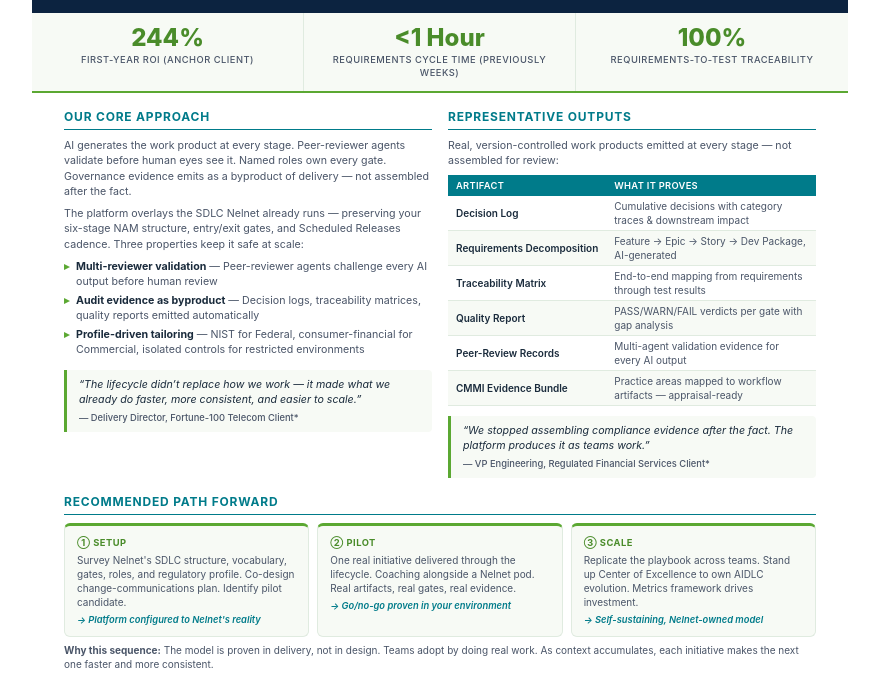
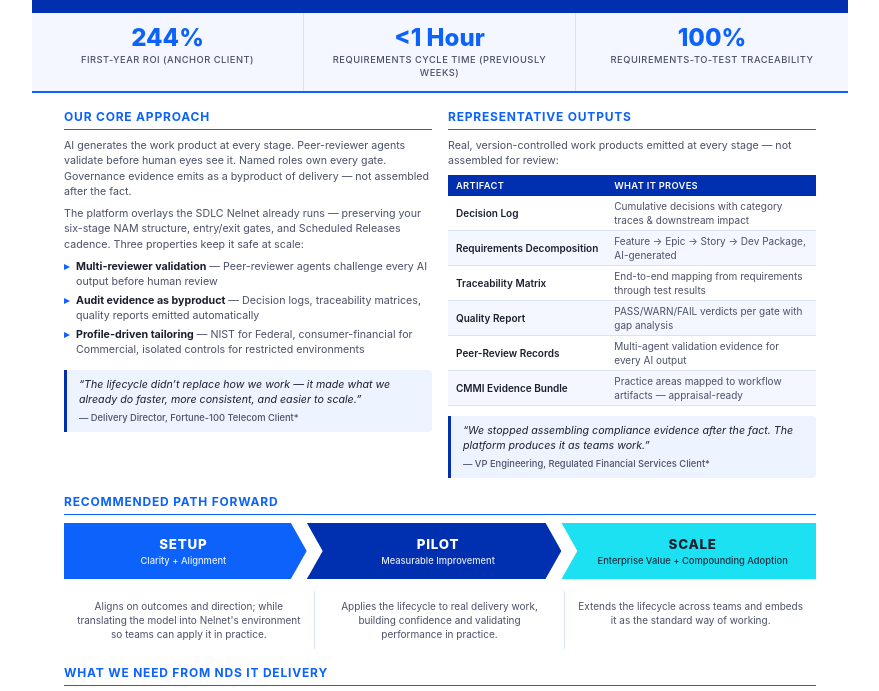
Before and after one commit to sconover88/NelNet-OnePager, a plain HTML site: page index.html in a window 1280 px wide. Shown: the part 89-780 px from the top of the page, without its empty margins (200-1079 px from the left). Drawn offline with Linux system fonts and the light colour scheme.

Commit message:
updated colors and spacing in what we need from nds

```diff
--- a/index.html
+++ b/index.html
@@ -6,15 +6,16 @@
     <title>Slalom AI-First Delivery Lifecycle | Nelnet NDS IT Delivery</title>
     <style>
         :root {
-            --nelnet-green: #4a8c2a;
-            --nelnet-teal: #007b8a;
-            --nelnet-dark: #1a2b3c;
-            --slalom-blue: #0c2340;
-            --accent-green: #5ba832;
-            --light-bg: #f7faf5;
-            --card-border: #e0ebe0;
-            --text-primary: #1a2b3c;
-            --text-secondary: #4a5568;
+            --primary: #0C62FB;
+            --accent-1: #002faf;
+            --accent-2: #1be1f2;
+            --accent-3: #ff4d5f;
+            --accent-4: #c789ff;
+            --accent-5: #deff4d;
+            --light-bg: #f4f7ff;
+            --card-border: #d8e2f8;
+            --text-primary: #1a1f2e;
+            --text-secondary: #4a5068;
             --white: #ffffff;
         }
 
@@ -43,7 +44,7 @@
 
         /* Header */
         .header {
-            background: var(--slalom-blue);
+            background: var(--accent-1);
             color: var(--white);
             padding: 20px 32px 16px;
             display: flex;
@@ -85,7 +86,7 @@
             grid-template-columns: 1fr 1fr 1fr;
             gap: 0;
             background: var(--light-bg);
-            border-bottom: 2px solid var(--accent-green);
+            border-bottom: 2px solid var(--primary);
         }
 
         .metric-item {
@@ -101,7 +102,7 @@
         .metric-value {
             font-size: 18pt;
             font-weight: 800;
-            color: var(--nelnet-green);
+            color: var(--primary);
             line-height: 1.1;
         }
 
@@ -131,8 +132,8 @@
             font-weight: 700;
             text-transform: uppercase;
             letter-spacing: 0.8px;
-            color: var(--nelnet-teal);
-            border-bottom: 1.5px solid var(--nelnet-teal);
+            color: var(--primary);
+            border-bottom: 1.5px solid var(--primary);
             padding-bottom: 3px;
             margin-bottom: 8px;
         }
@@ -161,7 +162,7 @@
             content: "\25B8";
             position: absolute;
             left: 0;
-            color: var(--accent-green);
+            color: var(--primary);
             font-weight: bold;
         }
 
@@ -182,7 +183,7 @@
         }
 
         .artifacts-table th {
-            background: var(--nelnet-teal);
+            background: var(--accent-1);
             color: var(--white);
             padding: 4px 8px;
             text-align: left;
@@ -209,49 +210,85 @@
         }
 
         /* Path Forward */
-        .path-grid {
+        .path-chevrons {
+            display: flex;
+            align-items: stretch;
+            margin-bottom: 12px;
+        }
+
+        .path-chevron {
+            flex: 1;
+            position: relative;
+            display: flex;
+            flex-direction: column;
+            align-items: center;
+            justify-content: center;
+            padding: 12px 20px 12px 28px;
+            color: var(--white);
+            clip-path: polygon(0 0, calc(100% - 16px) 0, 100% 50%, calc(100% - 16px) 100%, 0 100%, 16px 50%);
+        }
+
+        .path-chevron:first-child {
+            clip-path: polygon(0 0, calc(100% - 16px) 0, 100% 50%, calc(100% - 16px) 100%, 0 100%);
+            padding-left: 16px;
+        }
+
+        .path-chevron:nth-child(1) {
+            background: var(--primary);
+        }
+
+        .path-chevron:nth-child(2) {
+            background: var(--accent-1);
+        }
+
+        .path-chevron:nth-child(3) {
+            background: var(--accent-2);
+            color: var(--text-primary);
+            clip-path: polygon(0 0, 100% 0, 100% 100%, 0 100%, 16px 50%);
+        }
+
+        .path-chevron .chevron-title {
+            font-size: 10pt;
+            font-weight: 800;
+            text-transform: uppercase;
+            letter-spacing: 0.8px;
+        }
+
+        .path-chevron .chevron-subtitle {
+            font-size: 7pt;
+            font-weight: 500;
+            opacity: 0.9;
+            margin-top: 1px;
+        }
+
+        .path-descriptions {
             display: grid;
             grid-template-columns: 1fr 1fr 1fr;
-            gap: 8px;
+            gap: 0;
+            margin-top: 8px;
         }
 
-        .path-card {
-            background: var(--light-bg);
-            border: 1px solid var(--card-border);
-            border-radius: 6px;
-            padding: 10px 12px;
-            position: relative;
-            border-top: 3px solid var(--accent-green);
+        .path-desc-item {
+            padding: 8px 12px;
+            text-align: center;
+            border-right: 1px solid var(--card-border);
         }
 
-        .path-card .phase-label {
-            font-size: 7pt;
-            font-weight: 700;
-            text-transform: uppercase;
-            color: var(--nelnet-green);
-            letter-spacing: 0.5px;
-            margin-bottom: 4px;
+        .path-desc-item:last-child {
+            border-right: none;
         }
 
-        .path-card p {
+        .path-desc-item p {
             font-size: 7.5pt;
             color: var(--text-secondary);
             line-height: 1.4;
             margin: 0;
         }
 
-        .path-card .outcome {
-            font-size: 7pt;
-            color: var(--nelnet-teal);
-            font-weight: 600;
-            margin-top: 4px;
-            font-style: italic;
-        }
-
         /* Quote */
         .quote-block {
-            background: var(--light-bg);
-            border-left: 3px solid var(--accent-green);
+            background: #eef4ff;
+            border-left: 3px solid var(--accent-1);
             padding: 8px 12px;
             margin: 10px 0 0;
             border-radius: 0 4px 4px 0;
@@ -273,18 +310,20 @@
 
         /* What We Need */
         .needs-list {
-            display: grid;
-            grid-template-columns: 1fr 1fr;
-            gap: 4px 16px;
+            columns: 2;
+            column-gap: 32px;
         }
 
         .needs-list li {
             font-size: 7.5pt !important;
+            padding-top: 2px !important;
+            padding-bottom: 2px !important;
+            break-inside: avoid;
         }
 
         /* Footer */
         .footer {
-            background: var(--slalom-blue);
+            background: var(--accent-1);
             color: var(--white);
             padding: 10px 32px;
             display: flex;
@@ -323,7 +362,7 @@
         .compound-item .val {
             font-size: 8pt;
             font-weight: 700;
-            color: var(--nelnet-green);
+            color: var(--primary);
         }
 
         .compound-item .lbl {
@@ -438,24 +477,31 @@
         <!-- FULL WIDTH: Path Forward -->
         <div class="section full-width">
             <div class="section-title">Recommended Path Forward</div>
-            <div class="path-grid">
-                <div class="path-card">
-                    <div class="phase-label">&#9312; Setup</div>
-                    <p>Survey Nelnet's SDLC structure, vocabulary, gates, roles, and regulatory profile. Co-design change-communications plan. Identify pilot candidate.</p>
-                    <div class="outcome">&rarr; Platform configured to Nelnet's reality</div>
+            <div class="path-chevrons">
+                <div class="path-chevron">
+                    <div class="chevron-title">Setup</div>
+                    <div class="chevron-subtitle">Clarity + Alignment</div>
                 </div>
-                <div class="path-card">
-                    <div class="phase-label">&#9313; Pilot</div>
-                    <p>One real initiative delivered through the lifecycle. Coaching alongside a Nelnet pod. Real artifacts, real gates, real evidence.</p>
-                    <div class="outcome">&rarr; Go/no-go proven in your environment</div>
+                <div class="path-chevron">
+                    <div class="chevron-title">Pilot</div>
+                    <div class="chevron-subtitle">Measurable Improvement</div>
                 </div>
-                <div class="path-card">
-                    <div class="phase-label">&#9314; Scale</div>
-                    <p>Replicate the playbook across teams. Stand up Center of Excellence to own AIDLC evolution. Metrics framework drives investment.</p>
-                    <div class="outcome">&rarr; Self-sustaining, Nelnet-owned model</div>
+                <div class="path-chevron">
+                    <div class="chevron-title">Scale</div>
+                    <div class="chevron-subtitle">Enterprise Value + Compounding Adoption</div>
                 </div>
             </div>
-            <p style="font-size: 7.5pt; color: var(--text-secondary); margin-top: 6px;"><strong>Why this sequence:</strong> The model is proven in delivery, not in design. Teams adopt by doing real work. As context accumulates, each initiative makes the next one faster and more consistent.</p>
+            <div class="path-descriptions">
+                <div class="path-desc-item">
+                    <p>Aligns on outcomes and direction; while translating the model into Nelnet's environment so teams can apply it in practice.</p>
+                </div>
+                <div class="path-desc-item">
+                    <p>Applies the lifecycle to real delivery work, building confidence and validating performance in practice.</p>
+                </div>
+                <div class="path-desc-item">
+                    <p>Extends the lifecycle across teams and embeds it as the standard way of working.</p>
+                </div>
+            </div>
         </div>
 
         <!-- FULL WIDTH: What We Need -->
```
